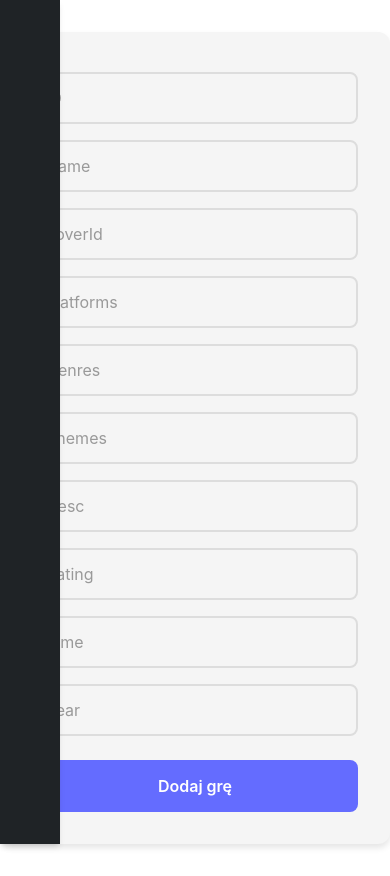
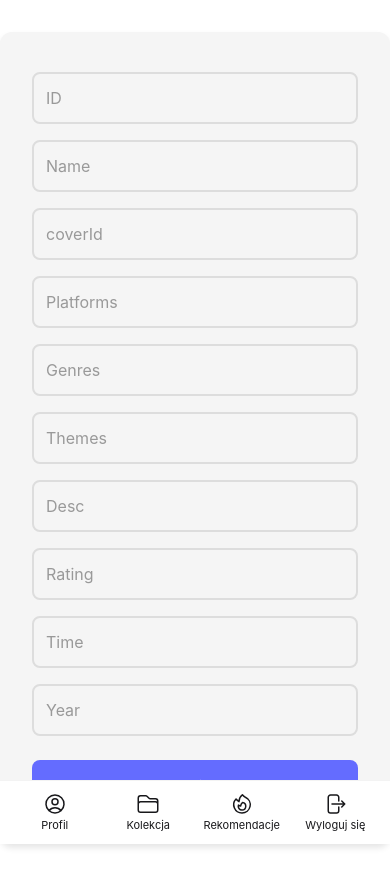
Before and after one commit to mixmaxmix20/Bachelors-Project-Game-Recommendation, a React (Vite) app: page /addGame in a window 390 px wide. Built offline with nearby package versions, Linux system fonts and the light colour scheme; no server answers.

Commit message:
feat(ui): implement bottom navigation dock for mobile devices

```diff
--- a/src/components/layout/Navbar.tsx
+++ b/src/components/layout/Navbar.tsx
@@ -24,7 +24,38 @@ function Navbar() {
   }
 
   return (
-      <aside className="fixed top-0 left-0 h-screen w-15 bg-[#1f2326] text-white p-2.5 box-border flex flex-col items-center shadow-md font-sans transition-[width] duration-300 ease-in-out overflow-hidden z-10 group hover:w-64 hover:text-amber-300">
+      <>
+        {/*Mobile*/}
+        <nav className="dock md:hidden">
+          <button onClick={onClickProfile}>
+            <svg xmlns="http://www.w3.org/2000/svg" fill="none" viewBox="0 0 24 24" strokeWidth={1.5} stroke="currentColor" className="size-6">
+              <path strokeLinecap="round" strokeLinejoin="round" d="M17.982 18.725A7.488 7.488 0 0 0 12 15.75a7.488 7.488 0 0 0-5.982 2.975m11.963 0a9 9 0 1 0-11.963 0m11.963 0A8.966 8.966 0 0 1 12 21a8.966 8.966 0 0 1-5.982-2.275M15 9.75a3 3 0 1 1-6 0 3 3 0 0 1 6 0Z" />
+            </svg>
+            <span className="dock-label">Profil</span>
+          </button>
+          <button onClick={onClickCollection}>
+            <svg xmlns="http://www.w3.org/2000/svg" fill="none" viewBox="0 0 24 24" strokeWidth={1.5} stroke="currentColor" className="size-6">
+              <path strokeLinecap="round" strokeLinejoin="round" d="M2.25 12.75V12A2.25 2.25 0 0 1 4.5 9.75h15A2.25 2.25 0 0 1 21.75 12v.75m-8.69-6.44-2.12-2.12a1.5 1.5 0 0 0-1.061-.44H4.5A2.25 2.25 0 0 0 2.25 6v12a2.25 2.25 0 0 0 2.25 2.25h15A2.25 2.25 0 0 0 21.75 18V9a2.25 2.25 0 0 0-2.25-2.25h-5.379a1.5 1.5 0 0 1-1.06-.44Z" />
+            </svg>
+            <span className="dock-label">Kolekcja</span>
+          </button>
+          <button onClick={onClickRecommendation}>
+            <svg xmlns="http://www.w3.org/2000/svg" fill="none" viewBox="0 0 24 24" strokeWidth={1.5} stroke="currentColor" className="size-6">
+              <path strokeLinecap="round" strokeLinejoin="round" d="M15.362 5.214A8.252 8.252 0 0 1 12 21 8.25 8.25 0 0 1 6.038 7.047 8.287 8.287 0 0 0 9 9.601a8.983 8.983 0 0 1 3.361-6.867 8.21 8.21 0 0 0 3 2.48Z" />
+              <path strokeLinecap="round" strokeLinejoin="round" d="M12 18a3.75 3.75 0 0 0 .495-7.468 5.99 5.99 0 0 0-1.925 3.547 5.975 5.975 0 0 1-2.133-1.001A3.75 3.75 0 0 0 12 18Z" />
+            </svg>
+            <span className="dock-label">Rekomendacje</span>
+          </button>
+          <button onClick={onClickLogout}>
+            <svg xmlns="http://www.w3.org/2000/svg" fill="none" viewBox="0 0 24 24" strokeWidth={1.5} stroke="currentColor" className="size-6">
+              <path strokeLinecap="round" strokeLinejoin="round" d="M15.75 9V5.25A2.25 2.25 0 0 0 13.5 3h-6a2.25 2.25 0 0 0-2.25 2.25v13.5A2.25 2.25 0 0 0 7.5 21h6a2.25 2.25 0 0 0 2.25-2.25V15m3 0 3-3m0 0-3-3m3 3H9" />
+            </svg>
+            <span className="dock-label">Wyloguj się</span>
+          </button>
+        </nav>
+
+        {/*Desktop*/}
+        <aside className="hidden md:flex fixed top-0 left-0 h-screen w-15 bg-[#1f2326] text-white p-2.5 box-border flex-col items-center shadow-md font-sans transition-[width] duration-300 ease-in-out overflow-hidden z-10 group hover:w-64 hover:text-amber-300">
           <h1 className="text-2xl py-3.5 px-17.5 pb-2.5 mb-5 text-white text-center font-bold border-b-2 border-white/50 opacity-0 transition-opacity duration-300 ease-in-out overflow-hidden whitespace-nowrap group-hover:opacity-100">
             SRG
           </h1>
@@ -35,6 +66,7 @@ function Navbar() {
             <Button onClickPar={onClickLogout} isLogout={true}>Wyloguj się</Button>
           </nav>
         </aside>
+      </>
   );
 }
 
```
Lines whose indentation alone changed are shown as unchanged.
